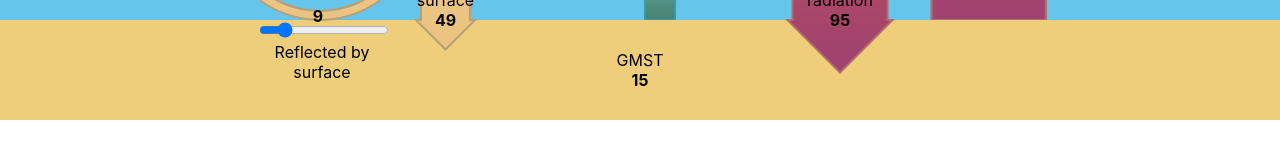
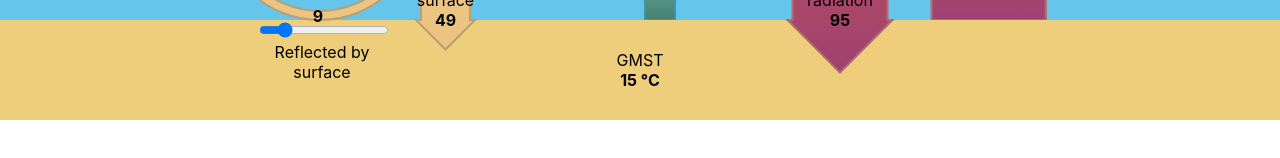
Before and after one commit to craigwalton/ClimateApp, a React (Create React App) app in the folder my-app/: page / in a window 1280 px wide. Shown: the part 480-638 px from the top of the page. Built offline with nearby package versions, Linux system fonts and the light colour scheme.

Commit message:
Add GMST units.

```diff
--- a/my-app/src/App.js
+++ b/my-app/src/App.js
@@ -143,7 +143,7 @@ function App() {
                     <Slider x={500} y={340} label={"Convection & Latent Heat"} value={convectionSlider}
                             onChange={handleConvectionSliderChange}/>
                     {/*Surface*/}
-                    <Label x={500} y={530} label={"GMST"} value={gmst}/>
+                    <Label x={500} y={530} label={"GMST"} value={gmst} valueSuffix={" °C"}/>
                     {/*Space*/}
                     <Label x={300} y={62} label={"Incoming solar radiation"} value={100}/>
                     {/*Other*/}
--- a/my-app/src/components/Label.js
+++ b/my-app/src/components/Label.js
@@ -1,6 +1,6 @@
 import './Label.css';
 
-const Label = ({x, y, value, label=""}) => {
+const Label = ({x, y, value, valueSuffix="", label=""}) => {
 
     const formattedValue = Math.round(value);
 
@@ -8,7 +8,7 @@ const Label = ({x, y, value, label=""}) => {
         <div className="label-container" style={{position: 'absolute', left: x, top: y, width: 0}}>
             <div style={{width: 100, position: 'absolute', left: -50}}>
                 <label>{label}</label><br/>
-                <b>{formattedValue}</b>
+                <b>{formattedValue+valueSuffix}</b>
             </div>
         </div>
     );
```
